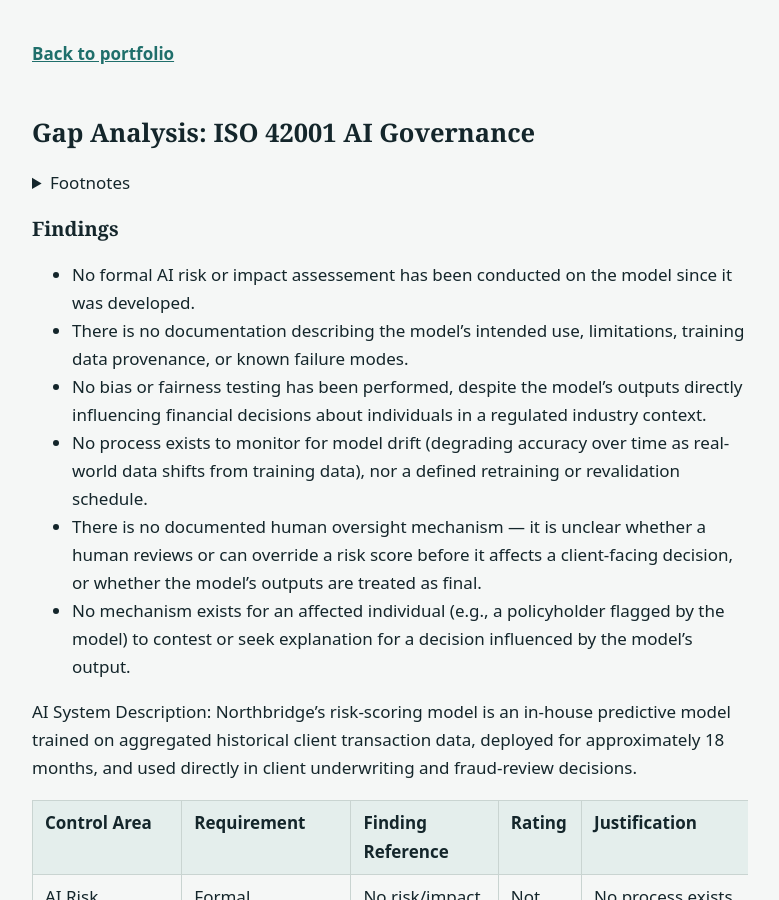
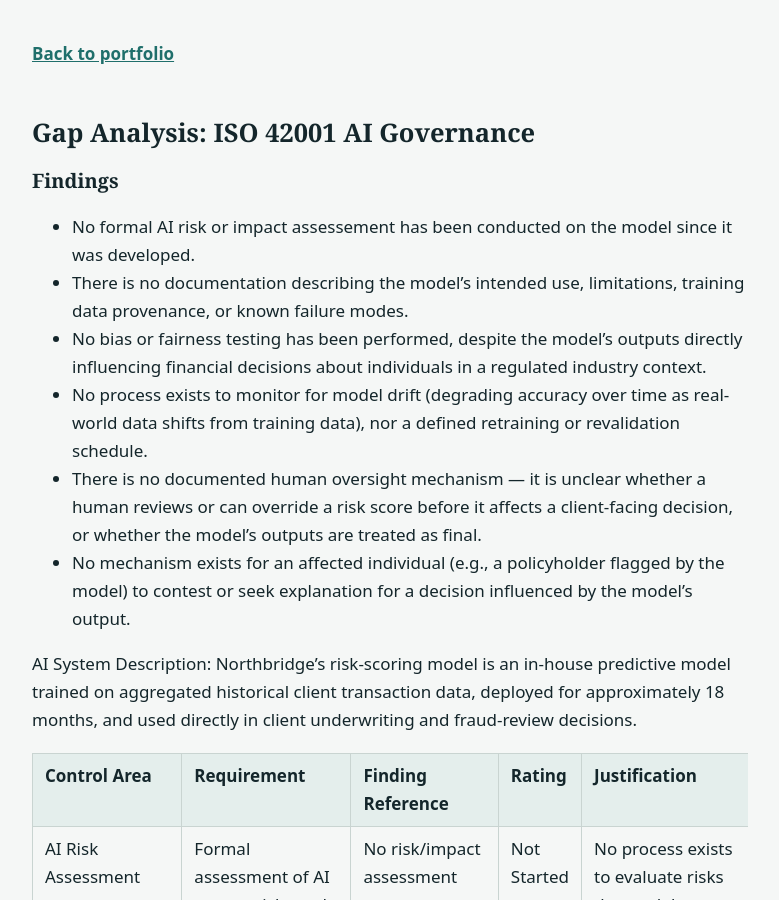
Before and after one commit to krens22/GRC-project-portfolio, a Jekyll site: the page built from ISO-42001/Northbridge-Analytics/06-iso-42001-ai-governance.md, in a window 1280 px wide and 900 px high. Shown: the whole window, without its empty margins (250-1029 px from the left). Built offline with Jekyll 4.4.1, drawn with Linux system fonts in a browser that asks for light colours; our own code applies the rules of GitHub Pages for plain Markdown files.

Commit message:
Remove footnotes from AI governance gap analysis
Removed footnotes section discussing AI governance gaps.

```diff
--- a/ISO-42001/Northbridge-Analytics/06-iso-42001-ai-governance.md
+++ b/ISO-42001/Northbridge-Analytics/06-iso-42001-ai-governance.md
@@ -1,13 +1,5 @@
 ## Gap Analysis: ISO 42001 AI Governance
-<details>
-  <summary>Footnotes</summary>
-  <p>
-- ISO 42001 asks a different question about the same AI system: is the AI's behavior understood, monitored, and accountable?
-- A system can be perfectly secure (locked down, encrypted, access-controlled) and still be an ungoverned AI risk — nobody tested it for bias, nobody can explain why it flagged a specific transaction, nobody's watching whether its accuracy is degrading over time. That's the gap 42001 exists to close.
 
-
-  </p>
-</details>
 
 ### Findings
 - No formal AI risk or impact assessement has been conducted on the model since it was developed.
```
